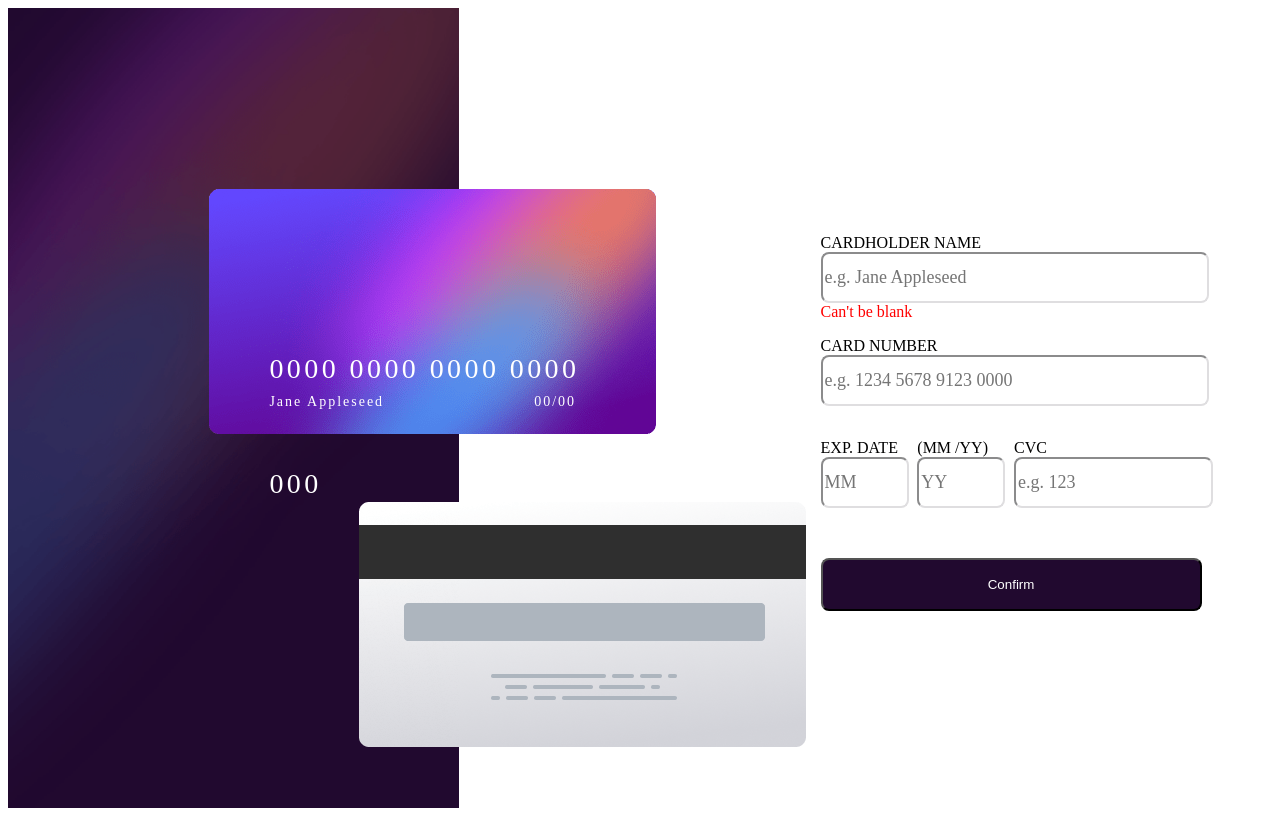
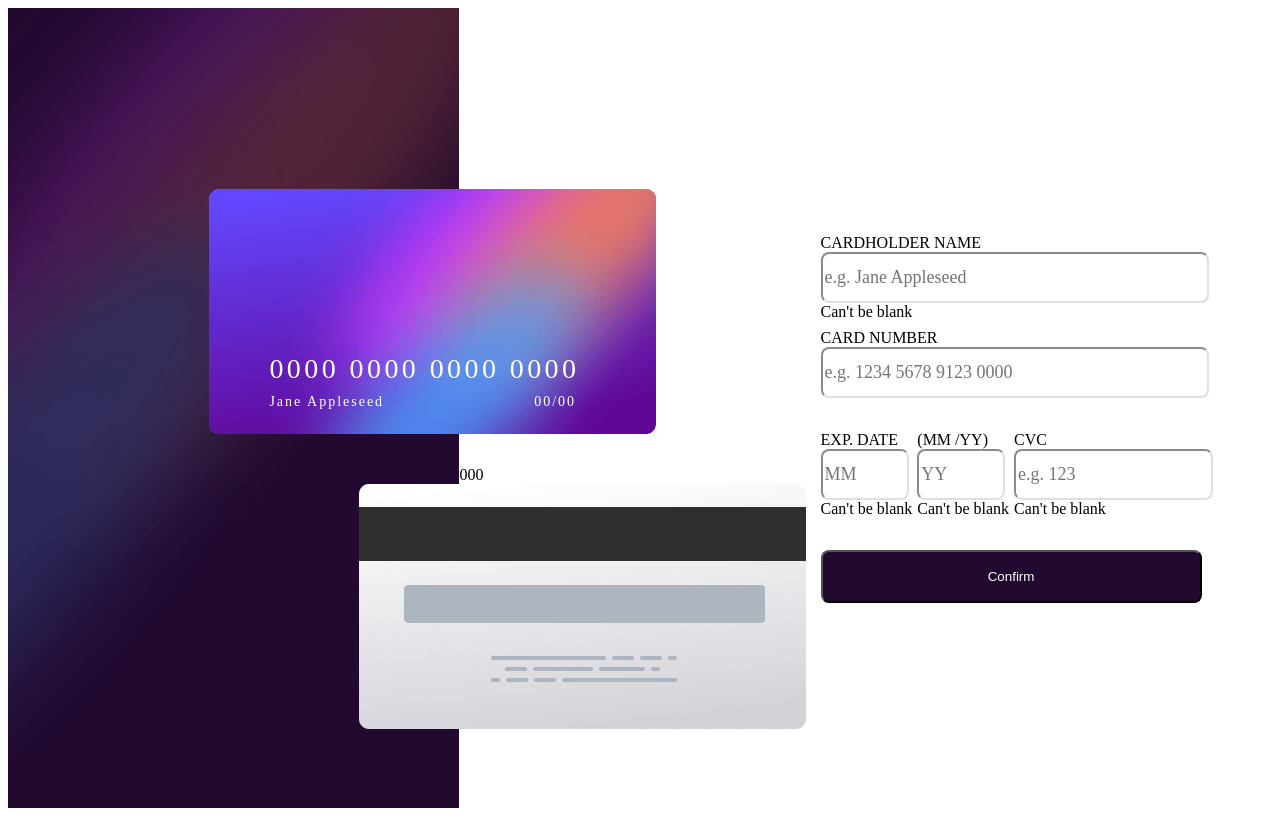
Before and after one commit to arianecrestani/interactive-card-details, a React (Create React App) app in the folder card-details-form/: page / in a window 1280 px wide. Built offline with nearby package versions, Linux system fonts and the light colour scheme.

Commit message:
add error label

```diff
--- a/card-details-form/src/CardContext.js
+++ b/card-details-form/src/CardContext.js
@@ -8,8 +8,12 @@ export function CardProvider({ children }) {
   const [month, setMonth] = useState("");
   const [year, setYear] = useState("");
   const [cvc, setCvc] = useState("");
-  const [showNameInputError, setShowInputError] = useState(false);
-  const [showNumberInputError, setShowNumberInputError] = useState(false);
+  const [showInputError, setShowInputError] = useState(false);
+  const [showNumberError, setShowNumberError] = useState(false);
+  const [showMonthError, setShowMonthError] = useState(false);
+  const [showYearError, setShowYearError] = useState(false);
+  const [showCvcError, setShowCvcError] = useState(false);
+
 
   return (
     <CardContext.Provider
@@ -24,10 +28,16 @@ export function CardProvider({ children }) {
         setYear,
         cvc,
         setCvc,
-        showNameInputError,
+        showInputError,
         setShowInputError,
-        showNumberInputError,
-        setShowNumberInputError,
+        showNumberError,
+        setShowNumberError,
+        showMonthError,
+        setShowMonthError,
+        showYearError,
+        setShowYearError,
+        showCvcError,
+        setShowCvcError,
       }}
     >
       {children}
--- a/card-details-form/src/Components/Cards.jsx
+++ b/card-details-form/src/Components/Cards.jsx
@@ -45,13 +45,12 @@ const LabelName = styled(LabelNumber)`
   letter-spacing: 2px;
   font-size: 14px;
   line-height: 18px;
-  justify-content: space-around;
 `;
 const LabelDate = styled(LabelName)`
   margin-left: 140px;
 `;
 const LabelCvc = styled.label`
-  margin-bottom: -100px;
+  margin-bottom: 100px;
   z-index: auto;
 `;
 
@@ -65,9 +64,6 @@ export default function Cards() {
   const cardCvc = `000`;
 
   const { name, number, month, year, cvc } = useContext(CardContext);
-
-
-
 
   return (
     <div>
@@ -99,11 +95,7 @@ export default function Cards() {
         </Labels>
       </CardDiv1>
       <CardDiv2>
-        {cvc ? (
-          <LabelNumber>{cvc}</LabelNumber>
-        ) : (
-          <LabelNumber>{cardCvc}</LabelNumber>
-        )}
+        {cvc ? <LabelCvc>{cvc}</LabelCvc> : <LabelCvc>{cardCvc}</LabelCvc>}
         <CardBack alt="cardBack" src={BgCardBack} />
       </CardDiv2>
     </div>
--- a/card-details-form/src/Components/InputField.jsx
+++ b/card-details-form/src/Components/InputField.jsx
@@ -11,39 +11,36 @@ const InputName = styled.input`
   font-size: 18px;
   border-color: #dfdee0;
 `;
-
 const Label = styled.label`
   display: flex;
 `;
-const LabelError = styled.label`
+const Error = styled.label`
   visibility: ${(props) => props.visibilityLabel || "hidden"};
   display: flex;
-  color:red;
 `;
+
 export default function InputField({
   label,
   inputName,
   inputwidth,
   onChange,
-  showNameInputError,
-  showNumberInputError,
-  maxLength
+  showError,
+  errorDescription,
+  maxLength,
 }) {
   return (
     <div>
       <Label>{label}</Label>
+
       <InputName
         maxLength={maxLength}
         onChange={onChange}
         placeholder={inputName}
         inputwidth={inputwidth}
       />
-      <LabelError visibilityLabel={showNameInputError}>
-        Can't be blank
-      </LabelError>
-      {/* <LabelError visibilityLabel={showNumberInputError}>
-        Wrong format,numbers only
-      </LabelError> */}
+      <div>
+        <Error visibilityLabel={showError}>{errorDescription}</Error>
+      </div>
     </div>
   );
 }
--- a/card-details-form/src/Components/Inputs.jsx
+++ b/card-details-form/src/Components/Inputs.jsx
@@ -7,16 +7,18 @@ import { useEffect } from "react";
 const FirstSection = styled.div`
   display: flex;
   flex-direction: column;
-  gap: 1rem;
+  gap: 0.5rem;
   margin-top: 50%;
   font-family: "Space Grotesk";
 `;
 
 const SecondSection = styled.div`
+  display: flex;
+  margin-top: 10px;
+  flex-direction: row;
   gap: 5px;
   display: flex;
   margin-top: 15px;
-  flex-direction: row;
 `;
 
 const Button = styled.button`
@@ -31,19 +33,28 @@ export default function Inputs() {
   const {
     name,
     number,
-    // month,
-    // year,
-    // cvc,
+    month,
+    year,
+    cvc,
     setName,
     setNumber,
     setMonth,
     setYear,
     setCvc,
-    showNameInputError,
+    showInputError,
     setShowInputError,
-    showNumberInputError,
-    setShowNumberInputError,
+    showNumberError,
+    setShowNumberError,
+    showMonthError,
+    setShowMonthError,
+    showYearError,
+    setShowYearError,
+    showCvcError,
+    setShowCvcError,
   } = useContext(CardContext);
+
+  const errorBlank = `Can't be blank`;
+  const errorFormat = ` Wrong format,numbers only`;
 
   useEffect(() => {
     if (name.length > 24 || name.length < 1) {
@@ -55,45 +66,58 @@ export default function Inputs() {
 
   useEffect(() => {
     if (number.length >= 19) {
-      setShowNumberInputError(true);
+      setShowNumberError(true);
     } else {
-      setShowNumberInputError(false);
+      setShowNumberError(false);
     }
   }, [number]);
+  useEffect(() => {
+    if (month.length < 0 || month < 1 || month > 12) {
+      setShowMonthError(true);
+    } else {
+      setShowMonthError(false);
+    }
+  }, [month]);
 
-  // const inputMonthHandler = () => {
-  //   if (month.length > 3) {
-  //     setMonth("");
-  //   }
-  // };
-  // const inputYearHandler = () => {
-  //   if (year.length > 3) {
-  //     setYear("");
-  //   }
-  // };
-  // const inputCvcHandler = () => {
-  //   if (cvc.length > 3) {
-  //     setCvc("");
-  //   }
-  // };
+  useEffect(() => {
+    if (year.length < 0 || year < 22) {
+      setShowYearError(true);
+    } else {
+      setShowYearError(false);
+    }
+  }, [year]);
+
+  useEffect(() => {
+    if (cvc.length !== 3) {
+      setShowCvcError(true);
+    } else {
+      setShowCvcError(false);
+    }
+  }, [cvc]);
 
   return (
     <div>
       <FirstSection>
         <InputField
+          errorDescription={errorBlank}
           maxLength={24}
-          showNameInputError={showNameInputError}
+          showError={showInputError}
           label="CARDHOLDER NAME"
           inputName="e.g. Jane Appleseed"
           onChange={(e) => {
-            e.target.value = e.target.value.replace(/[^a-zA-Z]/g, "").trim();
-            setName(e.target.value);
+            setName(
+              (e.target.value = e.target.value
+                .replace(/[^a-zA-Z' ']/g, "")
+                //.trim()
+              )
+            );
           }}
         />
         <InputField
+          errorDescription={errorFormat}
           maxLength={19}
           label="CARD NUMBER"
-          showNumberInputError={showNumberInputError}
+          showError={showNumberError}
           inputName="e.g. 1234 5678 9123 0000"
           onChange={(e) => {
             setNumber(
@@ -107,27 +131,36 @@ export default function Inputs() {
       </FirstSection>
       <SecondSection>
         <InputField
+          showError={showMonthError}
+          errorDescription={errorBlank}
+          maxLength={2}
           inputwidth="80px"
           label="EXP. DATE"
           inputName="MM"
           onChange={(e) => {
-            setMonth(e.target.value);
+            setMonth((e.target.value = e.target.value.replace(/\D+/g, "")));
           }}
         />
         <InputField
+          maxLength={2}
+          errorDescription={errorBlank}
+          showError={showYearError}
           inputwidth="80px"
           inputName="YY"
           label="(MM /YY)"
           onChange={(e) => {
-            setYear(e.target.value);
+            setYear((e.target.value = e.target.value.replace(/\D+/g, "")));
           }}
         />
         <InputField
+          errorDescription={errorBlank}
+          showError={showCvcError}
+          maxLength={3}
           inputwidth="191px"
           label="CVC"
           inputName="e.g. 123"
           onChange={(e) => {
-            setCvc(e.target.value);
+            setCvc((e.target.value = e.target.value.replace(/\D+/g, "")));
           }}
         />
       </SecondSection>
```
